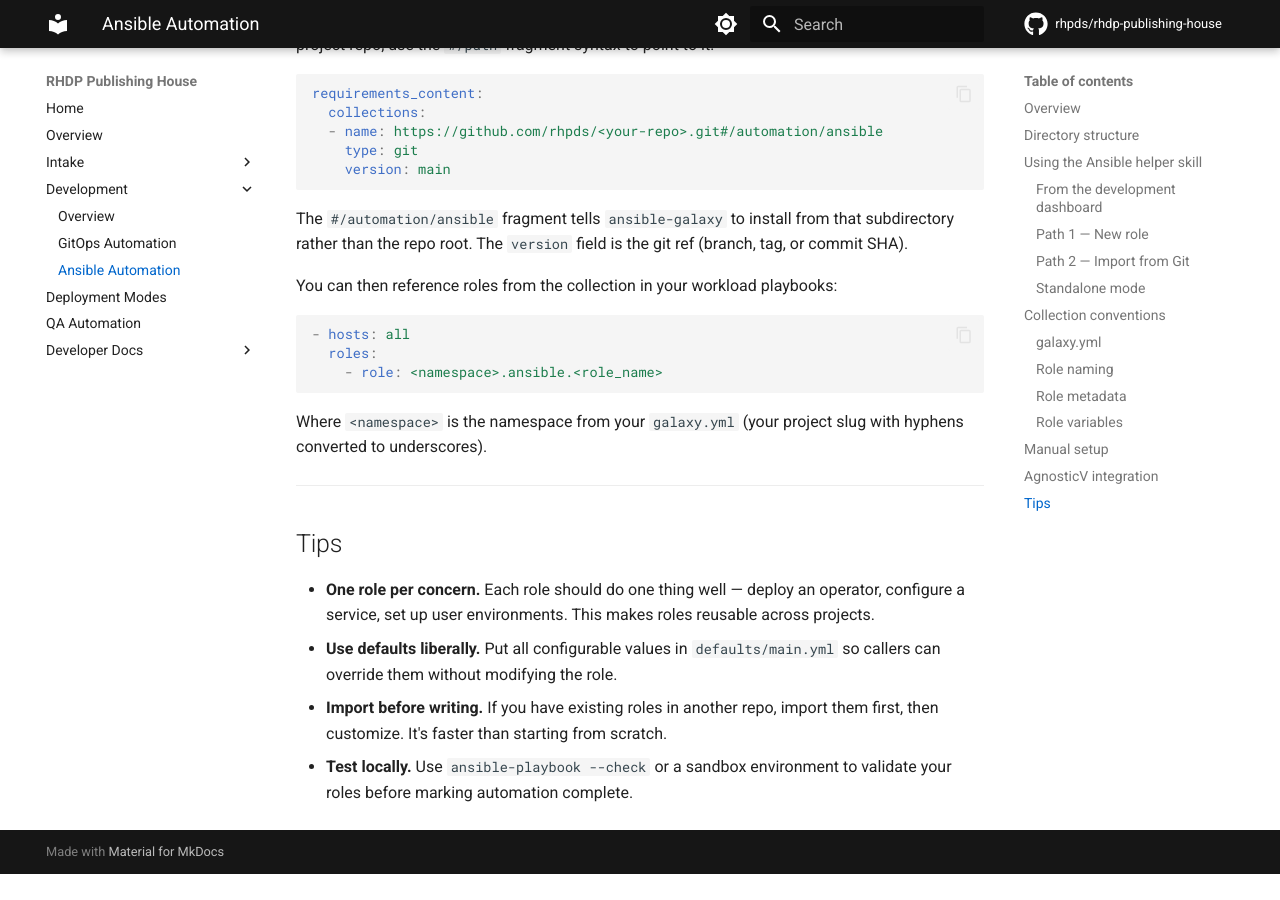
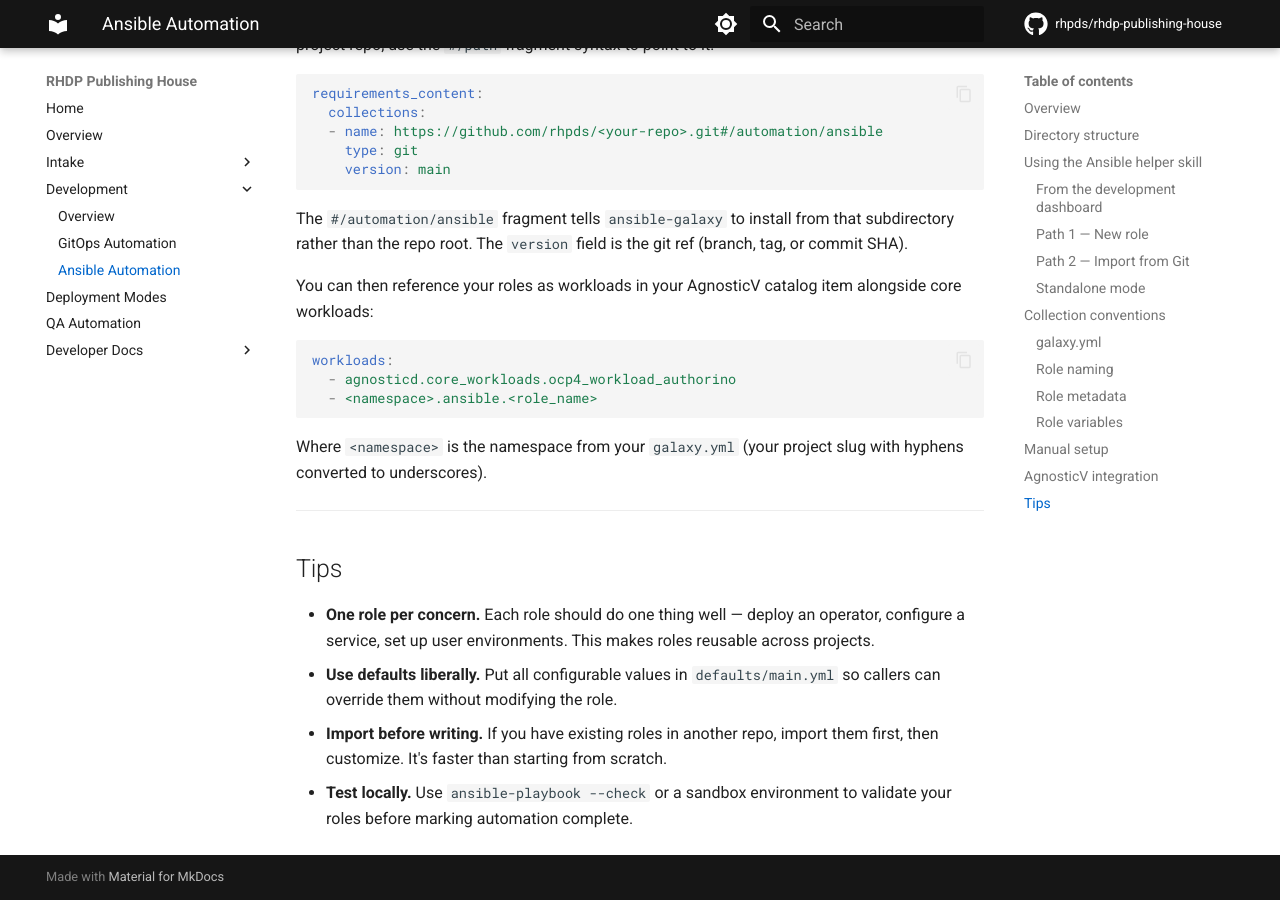
Before and after one commit to rhpds/rhdp-publishing-house, an MkDocs documentation site: the page built from docs/user/ansible.md, in a window 1280 px wide and 900 px high, scrolled down 4343 px. Built offline with MkDocs 1.6.1 and Material for MkDocs 9.7.7, drawn with Linux system fonts in a browser that asks for light colours; comment, search, counter and statistics services are not loaded; before the commit the page ends 5217 px from its top, so only the background shows below that.

Commit message:
docs: use workloads syntax instead of role include for AgnosticV integration

````diff
--- a/docs/user/ansible.md
+++ b/docs/user/ansible.md
@@ -180,12 +180,12 @@
 
 The `#/automation/ansible` fragment tells `ansible-galaxy` to install from that subdirectory rather than the repo root. The `version` field is the git ref (branch, tag, or commit SHA).
 
-You can then reference roles from the collection in your workload playbooks:
+You can then reference your roles as workloads in your AgnosticV catalog item alongside core workloads:
 
 ```yaml
-- hosts: all
-  roles:
-    - role: <namespace>.ansible.<role_name>
+workloads:
+  - agnosticd.core_workloads.ocp4_workload_authorino
+  - <namespace>.ansible.<role_name>
 ```
 
 Where `<namespace>` is the namespace from your `galaxy.yml` (your project slug with hyphens converted to underscores).
````
